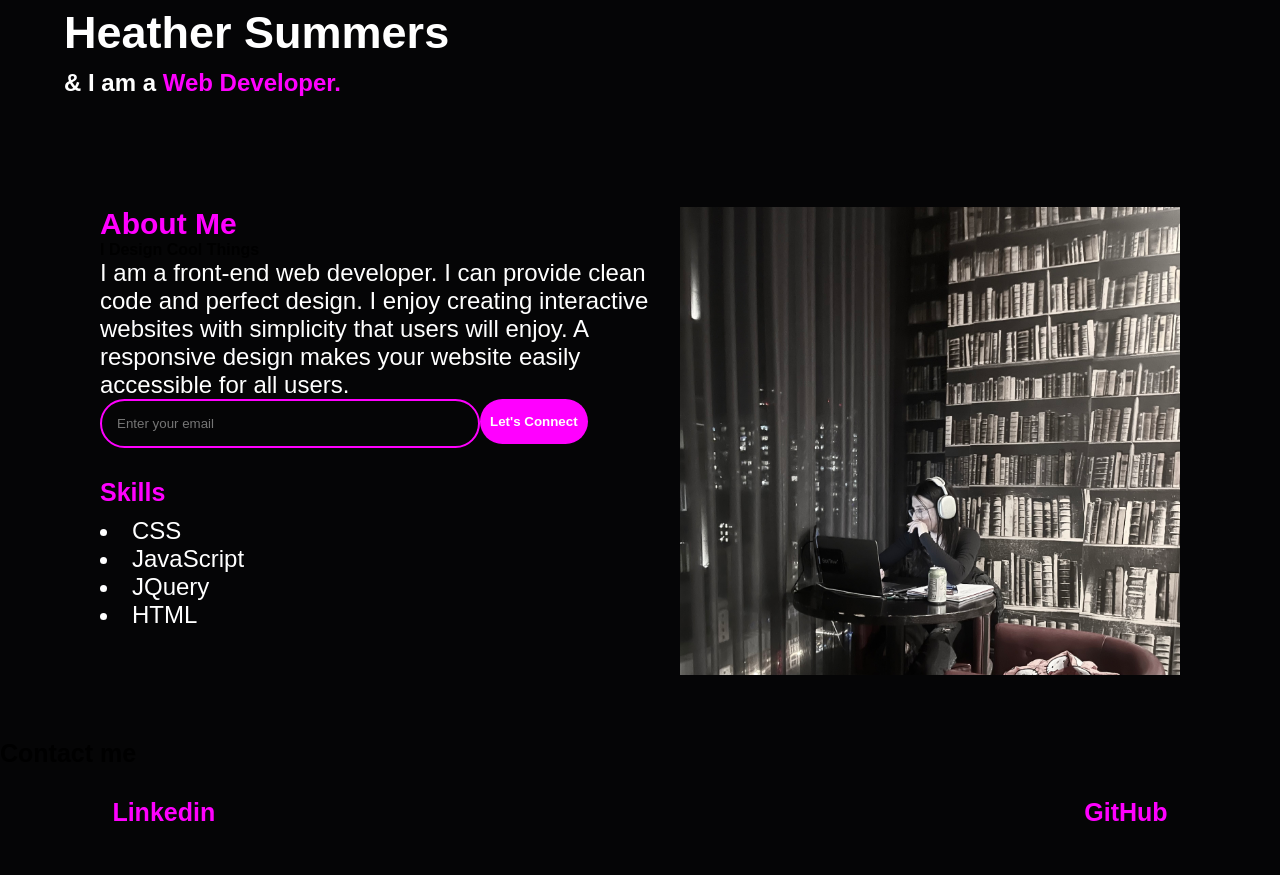
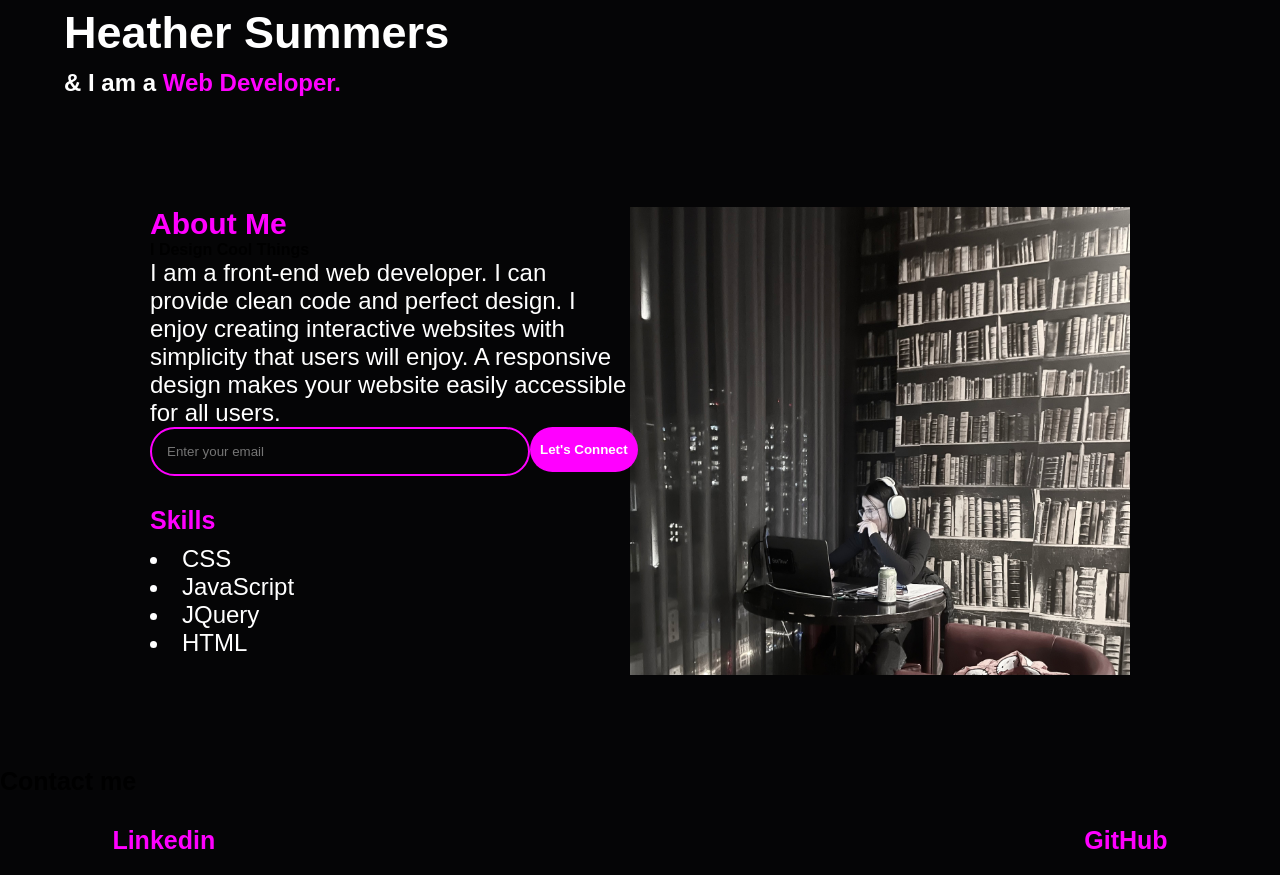
Before and after one commit to codingprincess111/css-portfolio, a plain HTML site: page index.html in a window 1280 px wide. Shown: the part 693-1568 px from the top of the page. Before the commit the page ends 1540 px from the top, so only its background shows below. Drawn offline with Linux system fonts and the light colour scheme.

```diff
--- a/assets/style.css
+++ b/assets/style.css
@@ -106,7 +106,7 @@ h1{
 
 .about{
     width:100%;
-    padding: 100px 100px;
+    padding: 100px 150px;
 
 }
 
```
Also changed, not shown: assets/images/Screen Shot 2023-02-17 at 6.13.03 PM.png (added), 1 other file.
